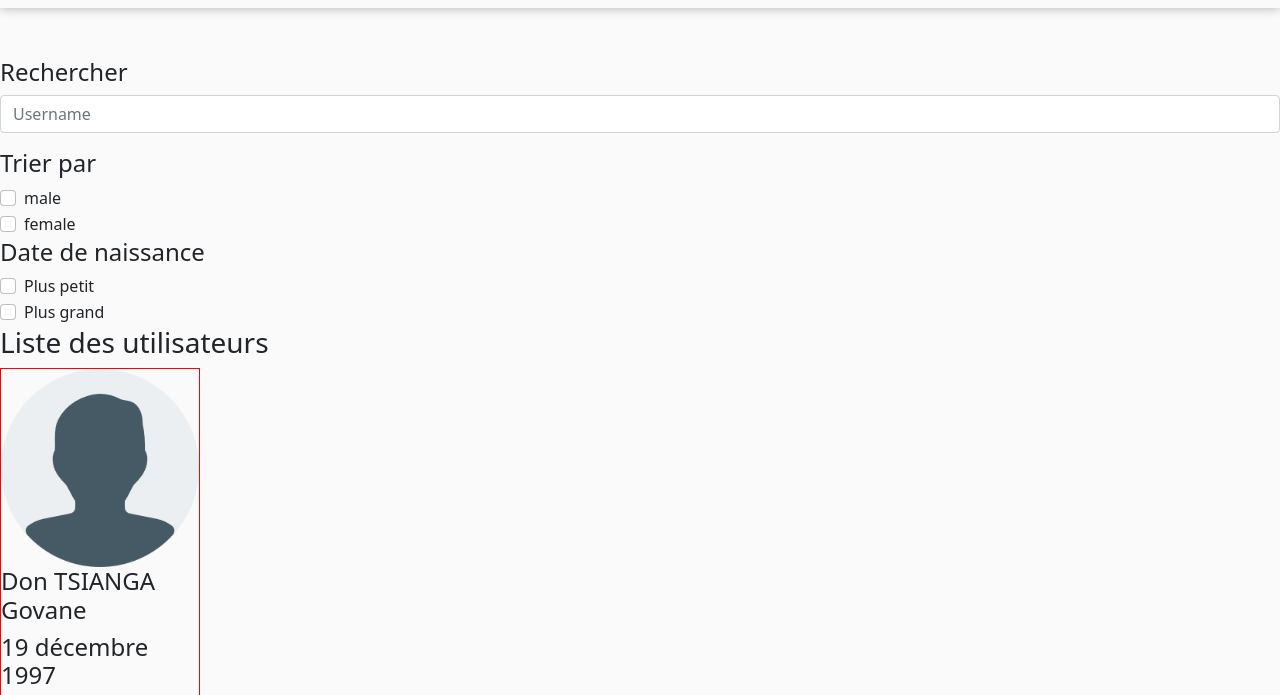
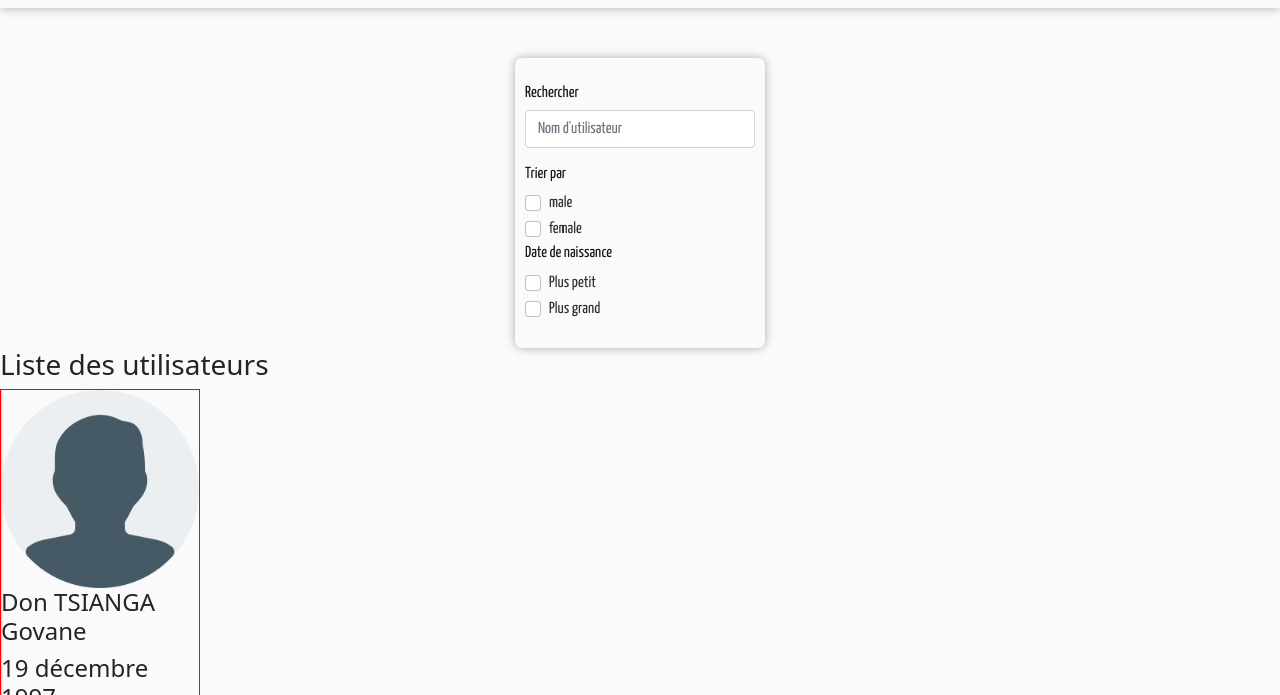
Before and after one commit to DonTG19/TP_MERN, a website: page public/index.html in a window 1280 px wide. Shown: the part 52-747 px from the top of the page. Drawn offline with nearby package versions, Linux system fonts and the light colour scheme.

Commit message:
Filter bloc design

```diff
--- a/public/js/script.js
+++ b/public/js/script.js
@@ -17,7 +17,7 @@ function CheckBox(props) {
 function FilterBloc(props) {
     return React.createElement("aside", null, React.createElement("div", null, React.createElement("h4", null, "Rechercher"), React.createElement(TextBox, {
         id: "username",
-        placeholder: "Username"
+        placeholder: "Nom d'utilisateur"
     })), React.createElement(GroupCheckBox, {
         title: "Trier par"
     }, React.createElement(CheckBox, {
@@ -108,6 +108,7 @@ function TextBox(props) {
         className: "form-label"
     }, props.label), React.createElement("input", {
         type: "text",
+        autoComplete: "off",
         className: "form-control",
         id: props.id,
         placeholder: props.placeholder
--- a/src/js/components/FilterBloc.js
+++ b/src/js/components/FilterBloc.js
@@ -3,7 +3,7 @@ function FilterBloc(props){
         <aside>
             <div>
                 <h4>Rechercher</h4>
-                <TextBox id="username" placeholder="Username" />
+                <TextBox id="username" placeholder="Nom d'utilisateur" />
             </div>
             <GroupCheckBox title="Trier par">
                 <CheckBox id="male" label="male" />
--- a/src/js/components/TextBox.js
+++ b/src/js/components/TextBox.js
@@ -2,7 +2,7 @@ function TextBox(props){
     return (
         <div className="mb-3">
             { props.label != null && <label htmlFor={props.id} className="form-label">{props.label}</label> }
-            <input type="text" className="form-control" id={props.id} placeholder={props.placeholder} />
+            <input type="text" autoComplete="off" className="form-control" id={props.id} placeholder={props.placeholder} />
         </div>
     );
 }
--- /dev/null
+++ b/src/sass/components/_FilterBloc.scss
@@ -0,0 +1,18 @@
+$padding-top-bottom: 25px;
+$padding-left-right: 10px;
+
+aside{
+    min-width: 200px;
+    width: 250px;
+    margin: auto;
+    padding: $padding-top-bottom $padding-left-right $padding-top-bottom $padding-left-right;
+    box-shadow: 0px 0px 10px 0px rgba(0,0,0,0.31);
+    border-radius: 7px;
+    font-family: 'Yanone Kaffeesatz', sans-serif;
+    color: $text-color;
+
+    h4{
+        font-size: 1em;
+        color: rgba(0, 0, 0, 0.9);
+    }
+}
--- a/src/sass/style.scss
+++ b/src/sass/style.scss
@@ -1,3 +1,4 @@
 @import "utils/general.scss";
 @import "components/header";
 @import "components/UserCard";
+@import "components/FilterBloc";
--- a/src/sass/utils/general.scss
+++ b/src/sass/utils/general.scss
@@ -4,6 +4,7 @@
 
 body{
     background-color: $primary-color;
+    user-select: none;
 }
 
 img{
```
Also changed, not shown: public/css/style.css.
